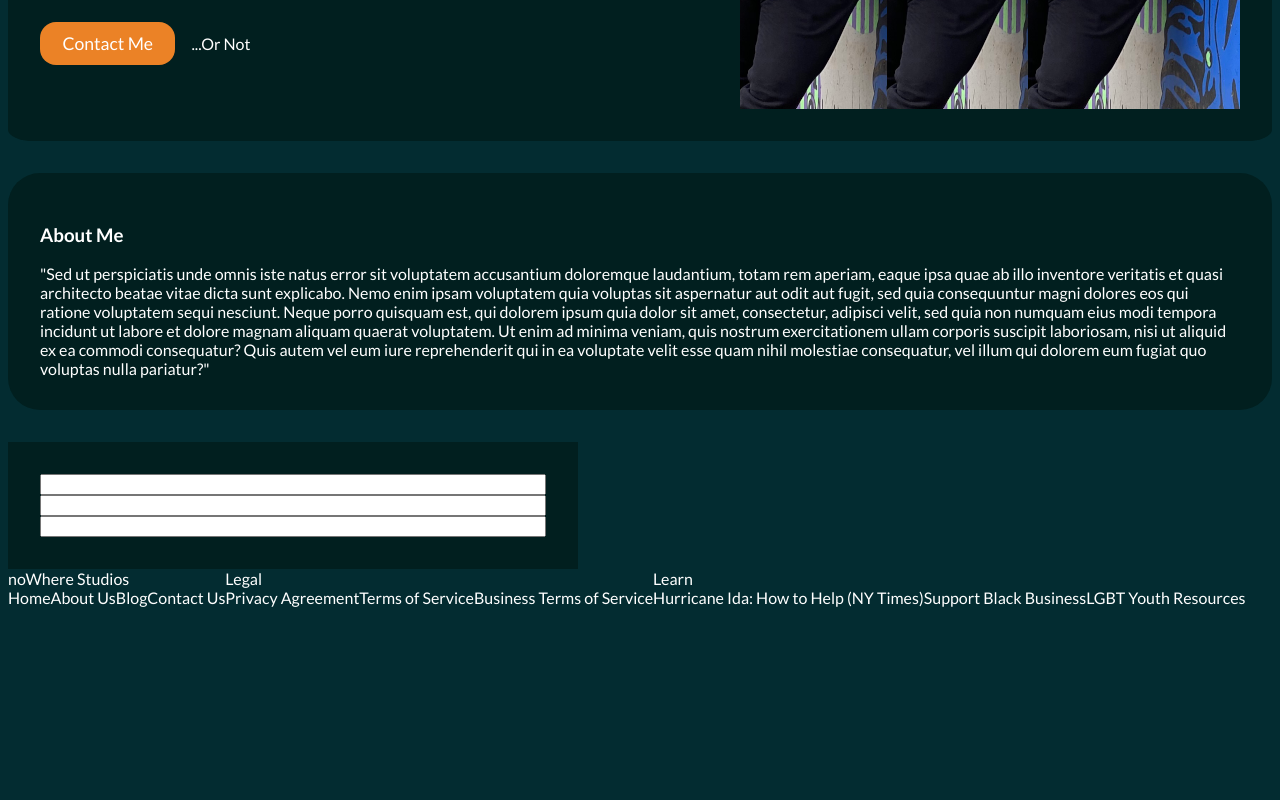
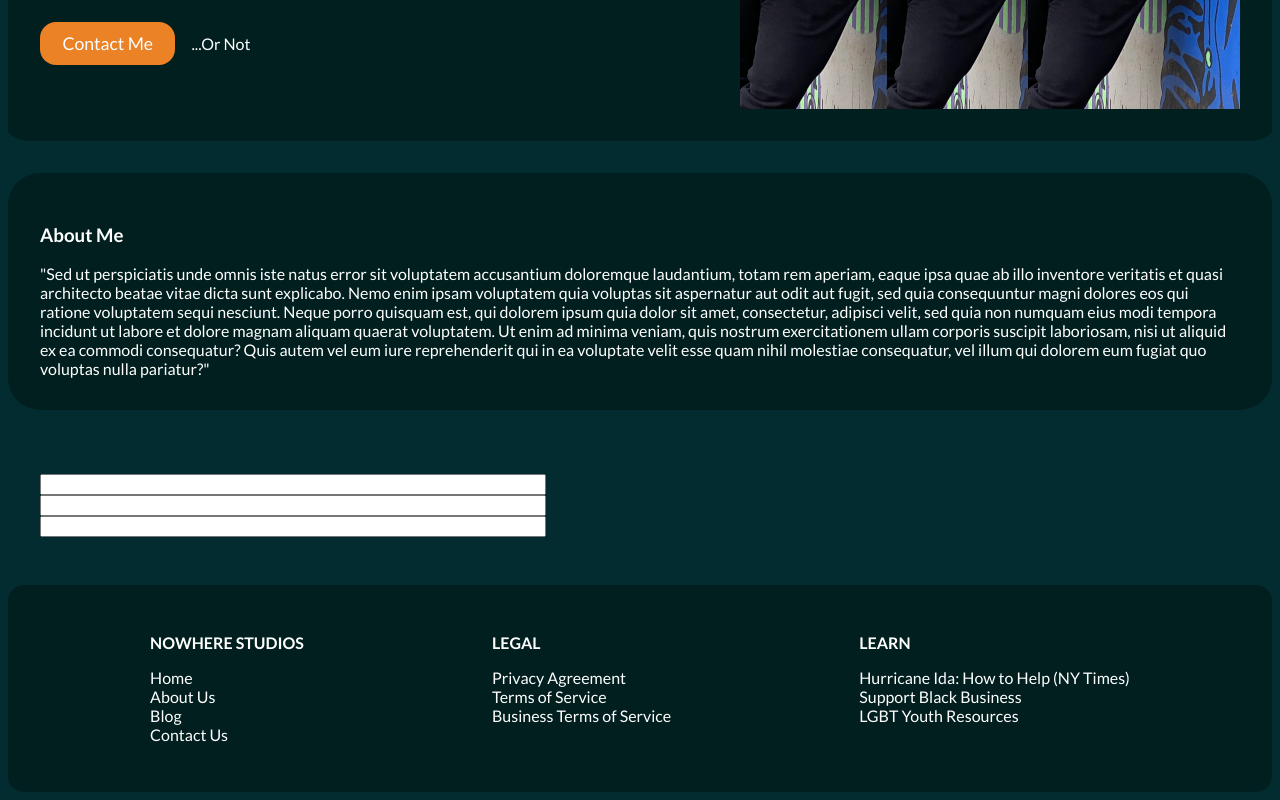
Before and after one commit to swimtrunks/personalpage-malcolm, a React (Create React App) app: page /about in a window 1280 px wide. Shown: the part 502-1302 px from the top of the page. Before the commit the page ends 1117 px from the top, so only its background shows below. Built offline with nearby package versions, Linux system fonts and the light colour scheme.

Commit message:
styled footer

```diff
--- a/src/App.css
+++ b/src/App.css
@@ -105,7 +105,24 @@ nav a{
 /*contact form*/
 .contact_form{
     flex-direction: column;
-    background-color: rgb(1, 31, 31);
     padding:2rem;
     width: 40%;
 }
+/*footer*/
+footer{
+    margin-top: 1rem;
+    padding: 3rem;
+    display: block;
+    border-radius: 1rem;
+    background-color: rgb(1, 31, 31);
+    justify-content: space-around;
+}
+footer section div {
+    font-weight: bold;
+    margin-bottom: 1rem;
+    text-transform: uppercase;
+}
+footer section{
+    display:flex;
+    flex-direction: column;
+}
```
